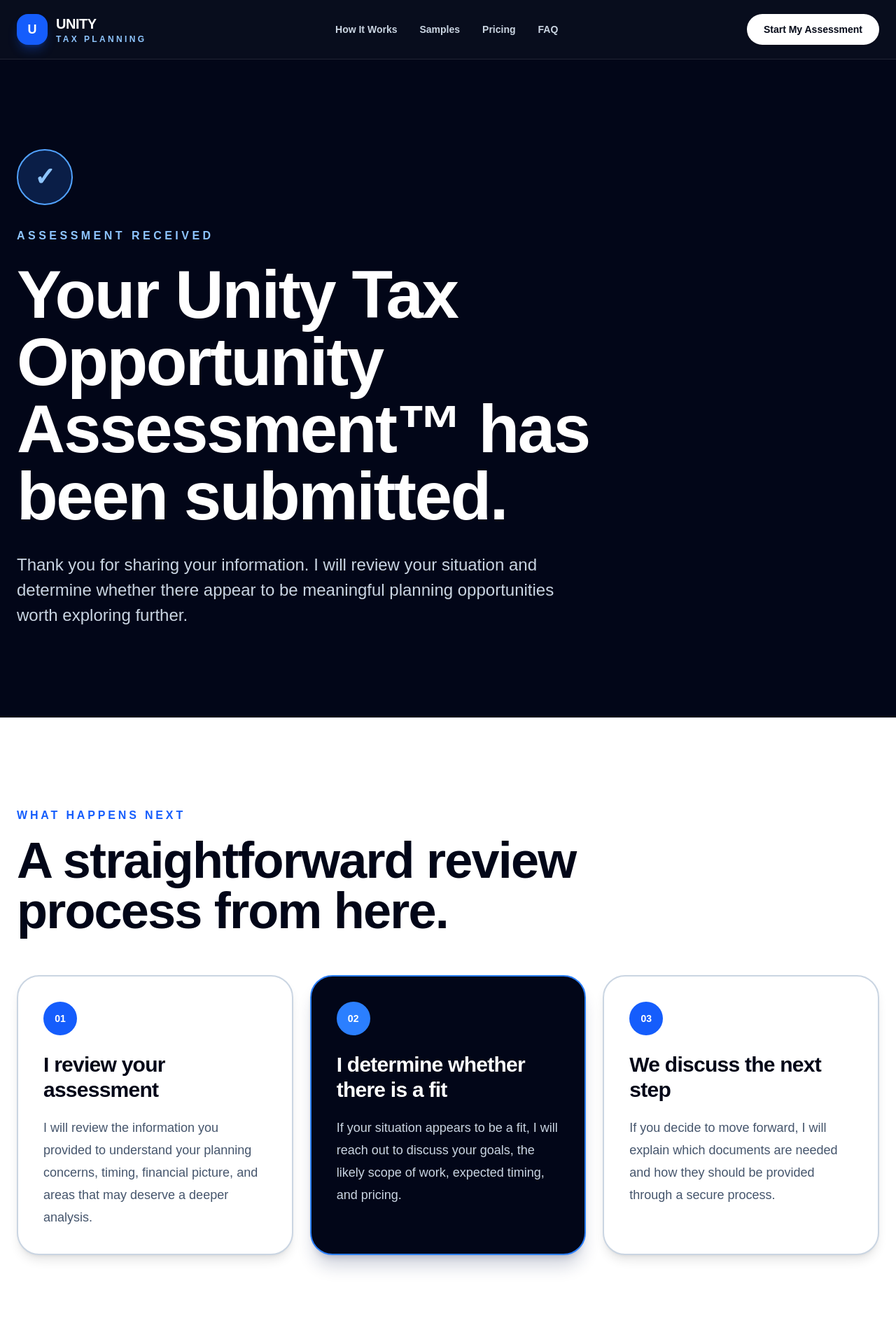
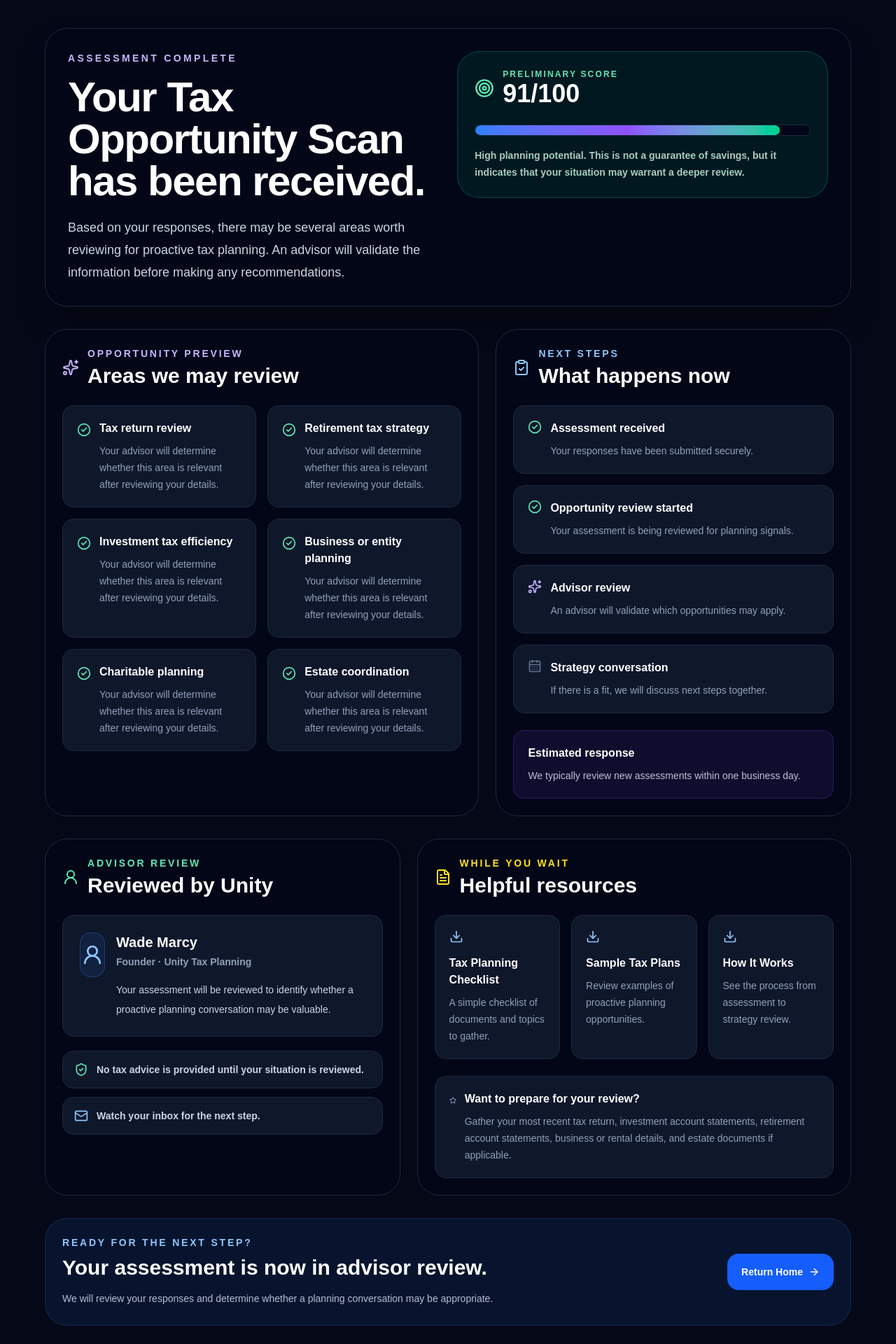
Before and after one commit to wadermarcy-creator/unity-tax-planning, a Next.js app: page /thank-you in a window 1280 px wide. Shown: the top 1920 px of the page at 70% size. Built offline with nearby package versions, Linux system fonts and the light colour scheme.

Commit message:
Improve assessment thank you experience

```diff
--- a/app/thank-you/page.tsx
+++ b/app/thank-you/page.tsx
@@ -1,255 +1,278 @@
+"use client";
+
 import Link from "next/link";
-import Navbar from "@/components/Navbar";
-import DisclosureFooter from "@/components/DisclosureFooter";
+import {
+  ArrowRight,
+  CalendarDays,
+  CheckCircle2,
+  ClipboardCheck,
+  Download,
+  FileText,
+  Mail,
+  ShieldCheck,
+  Sparkles,
+  Star,
+  Target,
+  UserRound,
+} from "lucide-react";
 
-export default function ThankYouPage() {
+const opportunityAreas = [
+  "Tax return review",
+  "Retirement tax strategy",
+  "Investment tax efficiency",
+  "Business or entity planning",
+  "Charitable planning",
+  "Estate coordination",
+];
+
+const nextSteps = [
+  ["Assessment received", "Your responses have been submitted securely.", "complete"],
+  ["Opportunity review started", "Your assessment is being reviewed for planning signals.", "complete"],
+  ["Advisor review", "An advisor will validate which opportunities may apply.", "current"],
+  ["Strategy conversation", "If there is a fit, we will discuss next steps together.", "upcoming"],
+];
+
+const resources = [
+  ["Tax Planning Checklist", "A simple checklist of documents and topics to gather.", "/samples"],
+  ["Sample Tax Plans", "Review examples of proactive planning opportunities.", "/samples"],
+  ["How It Works", "See the process from assessment to strategy review.", "/how-it-works"],
+];
+
+function StatusIcon({ status }: { status: string }) {
+  if (status === "complete") return <CheckCircle2 className="h-5 w-5 text-emerald-300" />;
+  if (status === "current") return <Sparkles className="h-5 w-5 text-violet-300" />;
+  return <CalendarDays className="h-5 w-5 text-slate-500" />;
+}
+
+export default function TaxOpportunityScanThankYouPage() {
   return (
-    <main className="min-h-screen bg-white text-slate-950">
-      <Navbar />
+    <main className="min-h-screen bg-[#050816] px-6 py-10 text-white">
+      <div className="mx-auto max-w-6xl">
+        <section className="rounded-[2rem] border border-slate-800 bg-slate-950/80 p-8 shadow-2xl shadow-black/30">
+          <div className="flex flex-col gap-8 lg:flex-row lg:items-start lg:justify-between">
+            <div>
+              <p className="text-sm font-black uppercase tracking-[0.24em] text-violet-300">
+                Assessment Complete
+              </p>
 
-      {/* Confirmation Hero */}
-      <section className="bg-slate-950 px-4 py-20 text-white sm:px-6 md:py-32">
-        <div className="mx-auto max-w-7xl">
-          <div className="max-w-5xl">
-            <div className="mb-8 flex h-20 w-20 items-center justify-center rounded-full border-2 border-blue-400 bg-blue-500/20 text-4xl font-black text-blue-300">
-              ✓
+              <h1 className="mt-4 max-w-4xl text-4xl font-black tracking-tight text-white md:text-6xl">
+                Your Tax Opportunity Scan has been received.
+              </h1>
+
+              <p className="mt-5 max-w-3xl text-lg leading-8 text-slate-300">
+                Based on your responses, there may be several areas worth
+                reviewing for proactive tax planning. An advisor will validate
+                the information before making any recommendations.
+              </p>
             </div>
 
-            <p className="mb-6 text-sm font-black uppercase tracking-[0.28em] text-blue-300 sm:text-base">
-              Assessment Received
+            <div className="rounded-[2rem] border border-emerald-500/30 bg-emerald-500/10 p-6 lg:min-w-[300px]">
+              <div className="flex items-center gap-3">
+                <Target className="h-7 w-7 text-emerald-300" />
+                <div>
+                  <p className="text-xs font-black uppercase tracking-[0.18em] text-emerald-300">
+                    Preliminary Score
                   </p>
+                  <p className="text-4xl font-black text-white">91/100</p>
+                </div>
+              </div>
 
-            <h1 className="mb-8 text-5xl font-black tracking-tight sm:text-6xl md:text-8xl">
-              Your Unity Tax Opportunity Assessment™ has been submitted.
-            </h1>
+              <div className="mt-6 h-4 overflow-hidden rounded-full border border-slate-800 bg-slate-950">
+                <div className="h-full w-[91%] rounded-full bg-gradient-to-r from-blue-500 via-violet-500 to-emerald-400" />
+              </div>
 
-            <p className="max-w-3xl text-xl font-medium leading-9 text-slate-300 sm:text-2xl">
-              Thank you for sharing your information. I will review your
-              situation and determine whether there appear to be meaningful
-              planning opportunities worth exploring further.
+              <p className="mt-4 text-sm font-bold leading-6 text-emerald-100/80">
+                High planning potential. This is not a guarantee of savings, but
+                it indicates that your situation may warrant a deeper review.
               </p>
             </div>
           </div>
         </section>
 
-      {/* Next Steps */}
-      <section className="px-4 py-20 sm:px-6 md:py-32">
-        <div className="mx-auto max-w-7xl">
-          <div className="mb-14 max-w-4xl">
-            <p className="mb-4 text-sm font-black uppercase tracking-[0.24em] text-blue-600 sm:text-base">
-              What Happens Next
+        <div className="mt-8 grid gap-6 lg:grid-cols-[1.1fr_0.9fr]">
+          <section className="rounded-[2rem] border border-slate-800 bg-slate-950/70 p-6">
+            <div className="flex items-center gap-3">
+              <Sparkles className="h-6 w-6 text-violet-300" />
+              <div>
+                <p className="text-sm font-black uppercase tracking-[0.2em] text-violet-300">
+                  Opportunity Preview
                 </p>
-
-            <h2 className="text-4xl font-black tracking-tight sm:text-5xl md:text-7xl">
-              A straightforward review process from here.
+                <h2 className="mt-1 text-3xl font-black text-white">
+                  Areas we may review
                 </h2>
               </div>
-
-          <div className="grid gap-6 lg:grid-cols-3">
-            <article className="rounded-[2rem] border-2 border-slate-300 bg-white p-8 shadow-lg sm:p-9">
-              <div className="mb-6 flex h-12 w-12 items-center justify-center rounded-full bg-blue-600 text-sm font-black text-white">
-                01
             </div>
 
-              <h3 className="mb-5 text-2xl font-black tracking-tight sm:text-3xl">
-                I review your assessment
-              </h3>
-
-              <p className="text-lg font-medium leading-8 text-slate-600">
-                I will review the information you provided to understand your
-                planning concerns, timing, financial picture, and areas that may
-                deserve a deeper analysis.
+            <div className="mt-6 grid gap-4 md:grid-cols-2">
+              {opportunityAreas.map((area) => (
+                <div key={area} className="rounded-2xl border border-slate-800 bg-slate-900 p-5">
+                  <div className="flex gap-3">
+                    <CheckCircle2 className="mt-1 h-5 w-5 shrink-0 text-emerald-300" />
+                    <div>
+                      <p className="font-black text-white">{area}</p>
+                      <p className="mt-2 text-sm leading-6 text-slate-400">
+                        Your advisor will determine whether this area is
+                        relevant after reviewing your details.
                       </p>
-            </article>
-
-            <article className="rounded-[2rem] border-2 border-blue-500 bg-slate-950 p-8 text-white shadow-xl shadow-blue-950/20 sm:p-9">
-              <div className="mb-6 flex h-12 w-12 items-center justify-center rounded-full bg-blue-500 text-sm font-black text-white">
-                02
                     </div>
-
-              <h3 className="mb-5 text-2xl font-black tracking-tight sm:text-3xl">
-                I determine whether there is a fit
-              </h3>
-
-              <p className="text-lg font-medium leading-8 text-slate-300">
-                If your situation appears to be a fit, I will reach out to
-                discuss your goals, the likely scope of work, expected timing,
-                and pricing.
-              </p>
-            </article>
-
-            <article className="rounded-[2rem] border-2 border-slate-300 bg-white p-8 shadow-lg sm:p-9">
-              <div className="mb-6 flex h-12 w-12 items-center justify-center rounded-full bg-blue-600 text-sm font-black text-white">
-                03
                   </div>
-
-              <h3 className="mb-5 text-2xl font-black tracking-tight sm:text-3xl">
-                We discuss the next step
-              </h3>
-
-              <p className="text-lg font-medium leading-8 text-slate-600">
-                If you decide to move forward, I will explain which documents
-                are needed and how they should be provided through a secure
-                process.
-              </p>
-            </article>
                 </div>
+              ))}
             </div>
           </section>
 
-      {/* Security Section */}
-      <section className="bg-slate-950 px-4 py-20 text-white sm:px-6 md:py-28">
-        <div className="mx-auto grid max-w-7xl gap-8 lg:grid-cols-[1.1fr_0.9fr] lg:items-center">
+          <section className="rounded-[2rem] border border-slate-800 bg-slate-950/70 p-6">
+            <div className="flex items-center gap-3">
+              <ClipboardCheck className="h-6 w-6 text-blue-300" />
               <div>
-            <p className="mb-4 text-sm font-black uppercase tracking-[0.24em] text-blue-300 sm:text-base">
-              Important Security Reminder
+                <p className="text-sm font-black uppercase tracking-[0.2em] text-blue-300">
+                  Next Steps
                 </p>
+                <h2 className="mt-1 text-3xl font-black text-white">
+                  What happens now
+                </h2>
+              </div>
+            </div>
 
-            <h2 className="text-4xl font-black tracking-tight sm:text-5xl md:text-6xl">
-              Please do not email sensitive financial documents.
+            <div className="mt-6 space-y-4">
+              {nextSteps.map(([title, description, status]) => (
+                <div key={title} className="rounded-2xl border border-slate-800 bg-slate-900 p-5">
+                  <div className="flex gap-3">
+                    <StatusIcon status={status} />
+                    <div>
+                      <p className="font-black text-white">{title}</p>
+                      <p className="mt-2 text-sm leading-6 text-slate-400">
+                        {description}
+                      </p>
+                    </div>
+                  </div>
+                </div>
+              ))}
+            </div>
+
+            <div className="mt-6 rounded-2xl border border-violet-500/20 bg-violet-500/10 p-5">
+              <p className="font-black text-white">Estimated response</p>
+              <p className="mt-2 text-sm leading-6 text-violet-100/80">
+                We typically review new assessments within one business day.
+              </p>
+            </div>
+          </section>
+        </div>
+
+        <div className="mt-8 grid gap-6 lg:grid-cols-[0.9fr_1.1fr]">
+          <section className="rounded-[2rem] border border-slate-800 bg-slate-950/70 p-6">
+            <div className="flex items-center gap-3">
+              <UserRound className="h-6 w-6 text-emerald-300" />
+              <div>
+                <p className="text-sm font-black uppercase tracking-[0.2em] text-emerald-300">
+                  Advisor Review
+                </p>
+                <h2 className="mt-1 text-3xl font-black text-white">
+                  Reviewed by Unity
                 </h2>
+              </div>
+            </div>
 
-            <p className="mt-6 max-w-3xl text-xl font-medium leading-9 text-slate-300">
-              Do not send Social Security numbers, account numbers, passwords,
-              complete tax returns, or other sensitive information through
-              ordinary email. If documents are needed, secure submission
-              instructions will be provided.
+            <div className="mt-6 rounded-2xl border border-slate-800 bg-slate-900 p-6">
+              <div className="flex items-start gap-4">
+                <div className="flex h-16 w-16 items-center justify-center rounded-2xl border border-blue-500/30 bg-blue-500/10">
+                  <UserRound className="h-8 w-8 text-blue-300" />
+                </div>
+
+                <div>
+                  <p className="text-xl font-black text-white">Wade Marcy</p>
+                  <p className="mt-1 text-sm font-bold text-slate-400">
+                    Founder · Unity Tax Planning
+                  </p>
+                  <p className="mt-4 text-sm leading-7 text-slate-300">
+                    Your assessment will be reviewed to identify whether a
+                    proactive planning conversation may be valuable.
+                  </p>
+                </div>
+              </div>
+            </div>
+
+            <div className="mt-5 grid gap-3">
+              <div className="flex items-center gap-3 rounded-2xl border border-slate-800 bg-slate-900 p-4">
+                <ShieldCheck className="h-5 w-5 text-emerald-300" />
+                <p className="text-sm font-bold text-slate-300">
+                  No tax advice is provided until your situation is reviewed.
                 </p>
               </div>
 
-          <div className="rounded-[2rem] border-2 border-blue-500 bg-slate-900 p-8 shadow-2xl shadow-blue-950/30 sm:p-9">
-            <p className="mb-4 text-sm font-black uppercase tracking-[0.2em] text-blue-300">
-              Expected Response
-            </p>
-
-            <h3 className="text-3xl font-black">
-              Your submission will be reviewed before the next step is
-              recommended.
-            </h3>
-
-            <p className="mt-5 text-lg font-medium leading-8 text-slate-300">
-              More complex situations may require additional information before
-              an appropriate planning scope can be determined.
+              <div className="flex items-center gap-3 rounded-2xl border border-slate-800 bg-slate-900 p-4">
+                <Mail className="h-5 w-5 text-blue-300" />
+                <p className="text-sm font-bold text-slate-300">
+                  Watch your inbox for the next step.
                 </p>
               </div>
             </div>
           </section>
 
-      {/* Helpful Links */}
-      <section className="px-4 py-20 sm:px-6 md:py-32">
-        <div className="mx-auto max-w-7xl">
-          <div className="mb-14 max-w-4xl">
-            <p className="mb-4 text-sm font-black uppercase tracking-[0.24em] text-blue-600 sm:text-base">
+          <section className="rounded-[2rem] border border-slate-800 bg-slate-950/70 p-6">
+            <div className="flex items-center gap-3">
+              <FileText className="h-6 w-6 text-yellow-300" />
+              <div>
+                <p className="text-sm font-black uppercase tracking-[0.2em] text-yellow-300">
                   While You Wait
                 </p>
-
-            <h2 className="text-4xl font-black tracking-tight sm:text-5xl md:text-7xl">
-              Learn more about the planning process.
+                <h2 className="mt-1 text-3xl font-black text-white">
+                  Helpful resources
                 </h2>
               </div>
+            </div>
 
-          <div className="grid gap-6 lg:grid-cols-3">
-            <Link
-              href="/how-it-works"
-              className="group rounded-[2rem] border-2 border-slate-300 bg-white p-8 shadow-lg transition hover:-translate-y-1 hover:border-blue-500 hover:shadow-xl sm:p-9"
-            >
-              <p className="mb-4 text-sm font-black uppercase tracking-[0.2em] text-blue-600">
-                The Process
+            <div className="mt-6 grid gap-4 md:grid-cols-3">
+              {resources.map(([title, description, href]) => (
+                <Link key={title} href={href} className="rounded-2xl border border-slate-800 bg-slate-900 p-5 transition hover:border-blue-500/60">
+                  <Download className="h-5 w-5 text-blue-300" />
+                  <p className="mt-4 font-black text-white">{title}</p>
+                  <p className="mt-2 text-sm leading-6 text-slate-400">
+                    {description}
                   </p>
+                </Link>
+              ))}
+            </div>
 
-              <h3 className="text-2xl font-black tracking-tight group-hover:text-blue-600 sm:text-3xl">
-                See how tax planning works
-              </h3>
-
-              <p className="mt-5 text-lg font-medium leading-8 text-slate-600">
-                Review the steps from intake and document collection through
-                planning analysis and coordinated implementation.
+            <div className="mt-6 rounded-2xl border border-slate-800 bg-slate-900 p-5">
+              <div className="flex gap-3">
+                <Star className="mt-1 h-5 w-5 text-violet-300" />
+                <div>
+                  <p className="font-black text-white">
+                    Want to prepare for your review?
                   </p>
-
-              <span className="mt-7 inline-block font-black text-blue-600">
-                How It Works →
-              </span>
-            </Link>
-
-            <Link
-              href="/pricing"
-              className="group rounded-[2rem] border-2 border-blue-500 bg-slate-950 p-8 text-white shadow-xl shadow-blue-950/20 transition hover:-translate-y-1 hover:shadow-2xl sm:p-9"
-            >
-              <p className="mb-4 text-sm font-black uppercase tracking-[0.2em] text-blue-300">
-                Engagements
+                  <p className="mt-2 text-sm leading-6 text-slate-400">
+                    Gather your most recent tax return, investment account
+                    statements, retirement account statements, business or rental
+                    details, and estate documents if applicable.
                   </p>
-
-              <h3 className="text-2xl font-black tracking-tight group-hover:text-blue-300 sm:text-3xl">
-                Review planning options and pricing
-              </h3>
-
-              <p className="mt-5 text-lg font-medium leading-8 text-slate-300">
-                Compare the Unity Tax Opportunity Assessment™, comprehensive
-                planning, and advanced coordination engagements.
-              </p>
-
-              <span className="mt-7 inline-block font-black text-blue-300">
-                View Pricing →
-              </span>
-            </Link>
-
-            <Link
-              href="/faq"
-              className="group rounded-[2rem] border-2 border-slate-300 bg-white p-8 shadow-lg transition hover:-translate-y-1 hover:border-blue-500 hover:shadow-xl sm:p-9"
-            >
-              <p className="mb-4 text-sm font-black uppercase tracking-[0.2em] text-blue-600">
-                Common Questions
-              </p>
-
-              <h3 className="text-2xl font-black tracking-tight group-hover:text-blue-600 sm:text-3xl">
-                Read frequently asked questions
-              </h3>
-
-              <p className="mt-5 text-lg font-medium leading-8 text-slate-600">
-                Learn how tax planning differs from preparation, how
-                information is handled, and what an engagement may include.
-              </p>
-
-              <span className="mt-7 inline-block font-black text-blue-600">
-                Read the FAQ →
-              </span>
-            </Link>
+                </div>
               </div>
             </div>
           </section>
+        </div>
 
-      {/* Final CTA */}
-      <section className="bg-blue-600 px-4 py-20 text-white sm:px-6 md:py-28">
-        <div className="mx-auto max-w-5xl text-center">
-          <h2 className="mb-8 text-4xl font-black tracking-tight sm:text-5xl md:text-7xl">
-            Thank you for taking the first step.
+        <section className="mt-8 rounded-[2rem] border border-blue-500/20 bg-blue-500/10 p-6">
+          <div className="flex flex-col gap-5 md:flex-row md:items-center md:justify-between">
+            <div>
+              <p className="text-sm font-black uppercase tracking-[0.2em] text-blue-300">
+                Ready for the next step?
+              </p>
+              <h2 className="mt-2 text-3xl font-black text-white">
+                Your assessment is now in advisor review.
               </h2>
+              <p className="mt-3 max-w-3xl text-sm leading-7 text-blue-100/80">
+                We will review your responses and determine whether a planning
+                conversation may be appropriate.
+              </p>
+            </div>
 
-          <p className="mx-auto mb-10 max-w-3xl text-xl font-medium leading-9 text-blue-100 sm:text-2xl">
-            Your submission has been received. You can return to the homepage or
-            review sample planning scenarios while your information is being
-            evaluated.
-          </p>
-
-          <div className="flex flex-col justify-center gap-4 sm:flex-row">
-            <Link
-              href="/"
-              className="inline-block w-full rounded-2xl bg-white px-8 py-5 text-lg font-black text-blue-600 shadow-xl transition hover:bg-blue-50 sm:w-auto"
-            >
-              Return to Home
-            </Link>
-
-            <Link
-              href="/example-plans"
-              className="inline-block w-full rounded-2xl border-2 border-blue-300 px-8 py-5 text-lg font-black text-white transition hover:bg-blue-500 sm:w-auto"
-            >
-              View Sample Plans
+            <Link href="/" className="inline-flex items-center justify-center gap-2 rounded-2xl bg-blue-600 px-5 py-4 text-sm font-black text-white hover:bg-blue-500">
+              Return Home <ArrowRight className="h-4 w-4" />
             </Link>
           </div>
+        </section>
       </div>
-      </section>
-
-      <DisclosureFooter />
     </main>
   );
 }
```
Lines whose indentation alone changed are shown as unchanged.
